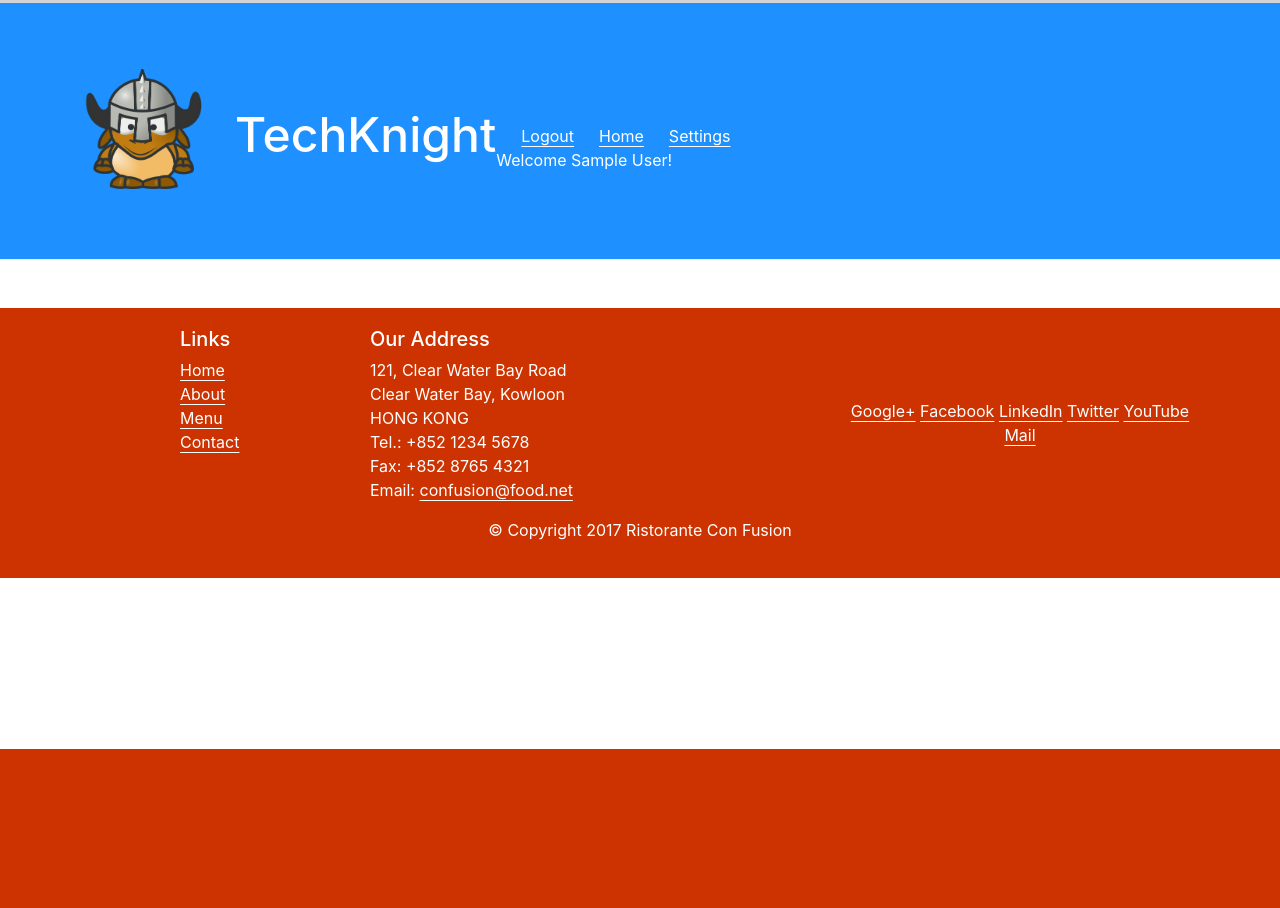
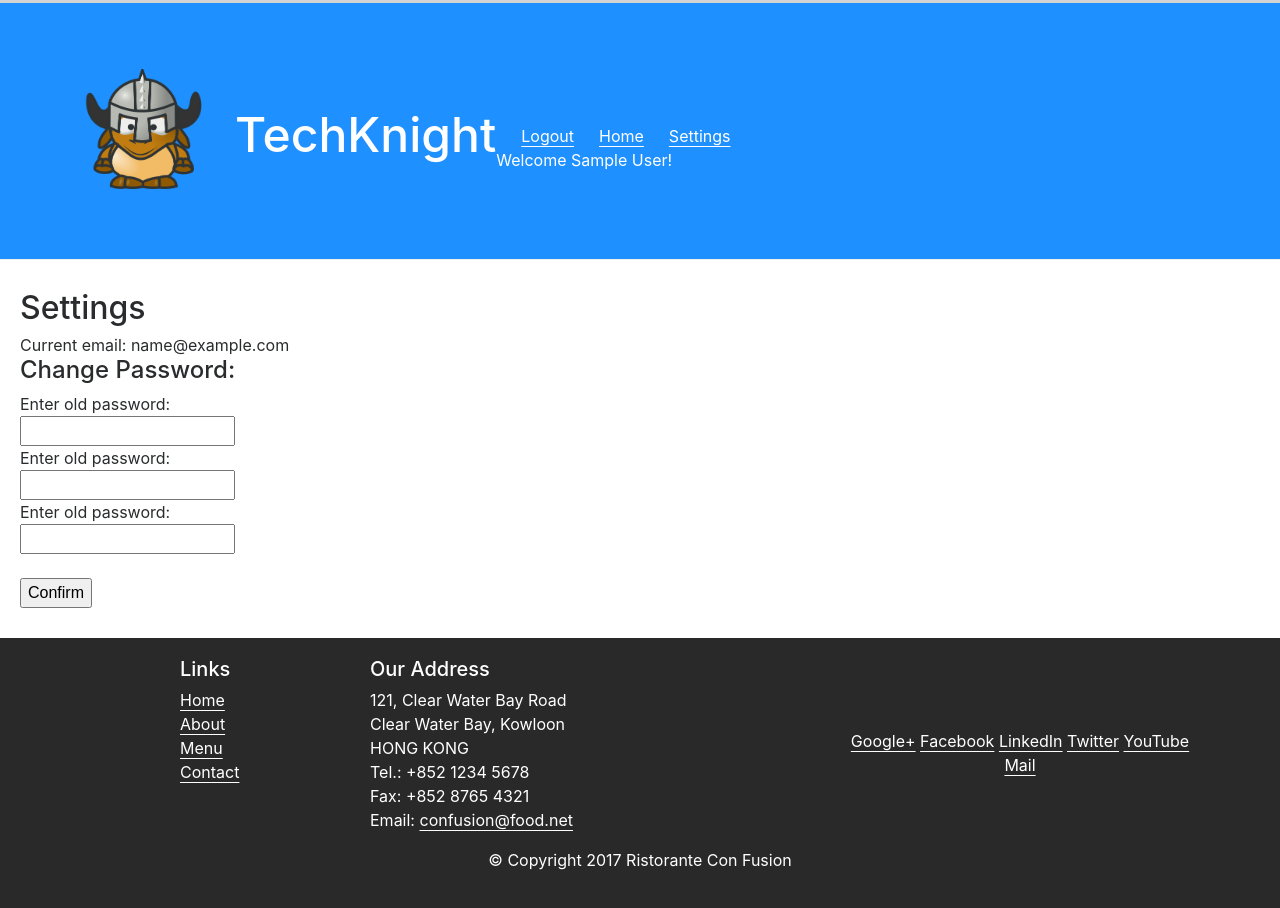
Before and after one commit to Dennis-ozturk/projectChat, a PHP site: page /projectChat/settings.php in a window 1280 px wide. Shown: the part 51-959 px from the top of the page. Before the commit the page ends 800 px from the top, so only its background shows below. Run offline with PHP 8.4, Linux system fonts and the light colour scheme; the visitor is signed in with stand-in values (Sample User, id 1); a stand-in replaces the project's code that opens the database connection.

Commit message:
added some updates to code

```diff
--- a/home.php
+++ b/home.php
@@ -58,8 +58,9 @@ if(isset($_POST['submitBody'])){
 
 <div class="comments">
 <?php
+//COMMENT POSTS
 if(isset($_SESSION['name'])){
-  $bodyAll = "SELECT body, email, name, id, file, date_added from posts";
+  $bodyAll = "SELECT body, email, name, id, file, date_added FROM posts ORDER BY date_added DESC";
   $result = mysqli_query($con, $bodyAll);
   if(mysqli_num_rows($result)){
     while ($row = $result->fetch_assoc()) {
@@ -79,6 +80,7 @@ if(isset($_SESSION['name'])){
 </div>
 <div class="files">
 <?php
+//IMAGE UPLOADS FROM USERS
 if(isset($_SESSION['name'])){
   $document = "SELECT document, type from posts";
   $result_document = mysqli_query($con, $document);
--- a/settings.php
+++ b/settings.php
@@ -1,9 +1,40 @@
 <?php
 include 'includes/header.php';
 ?>
+<?php
+if (isset($_SESSION['name'])){
+?>
+<div class="settings">
+<h2>Settings</h2>
+<span>Current email: <?php echo $_SESSION['email']; ?> </span>
+<br>
+<form method="POST" enctype="multipart/form-data">
+<h4 style="text-align: left;">Change Password:</h4>
+<span> Enter old password: </span>
+<br>
+<input type="password" name="oldPassword">
+<br>
+<span> Enter old password: </span>
+<br>
+<input type="password" name="newPassword">
+<br>
+<span> Enter old password: </span>
+<br>
+<input type="password" name="newPassword">
+<br>
+<br>
+<input type="submit" name="subSettings" value="Confirm">
+</form>
+</div>
+<?php
+}else {
+?>
 
-<br><br>
+<h1>Login please</h1>
 
+<?php
+}
+?>
 
 <?php
 include 'includes/footer.php'
--- a/style/style.css
+++ b/style/style.css
@@ -173,8 +173,15 @@ h4{
   color: #000;
 }
 
+.settings {
+  width: 300px;
+  margin-top: 30px;
+  margin-bottom: 30px;
+  margin-left: 20px;
+}
+
 .footer {
-  background-color: #CC3300;
+  background-color: #292929;
   margin: 0px auto;
   padding: 20px 0px 20px 0px;
   color:#fff;
```
